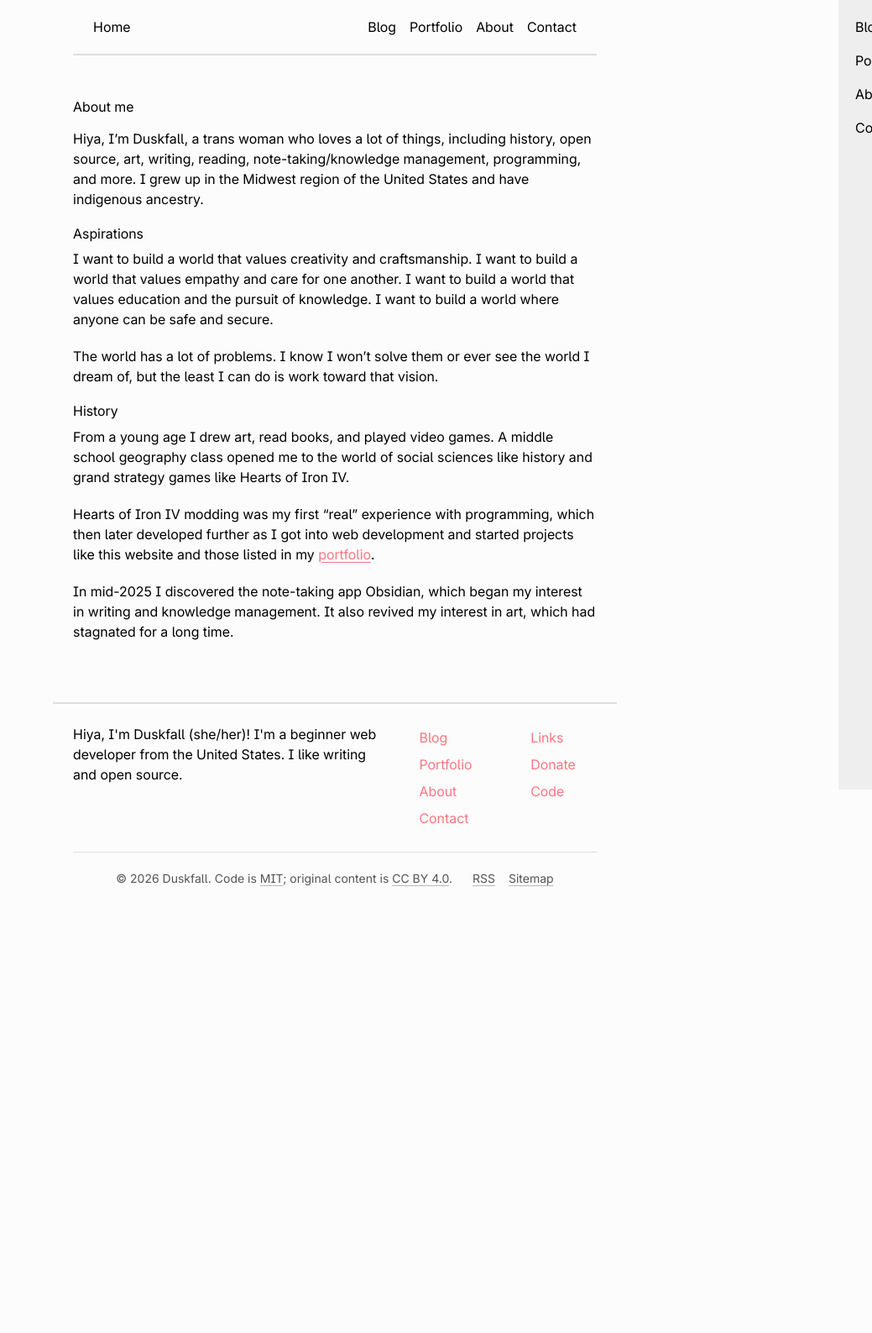
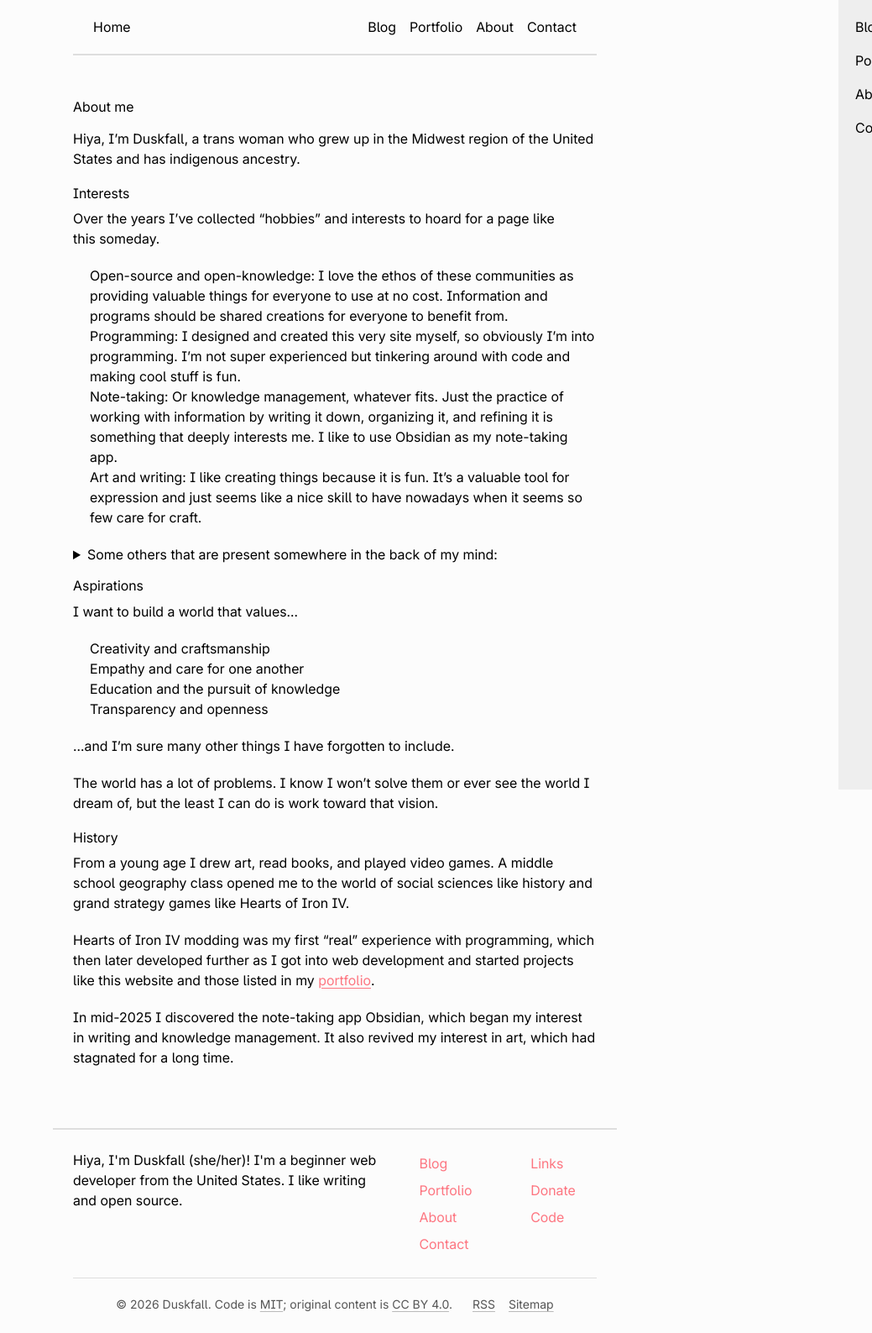
Before and after one commit to TrulyFlawed/trulyflawed.github.io, a Jekyll site: the page built from pages/about.md, in a window 1280 px wide. Shown: the whole page at 84% size, without its empty margins (241-1280 px from the left). Built offline with Jekyll 4.4.1, drawn with Linux system fonts in a browser that asks for light colours; nearby versions of some CDN libraries; library files that are not in the unit come from our copies; before the commit the page ends 1080 px from its top, so only the background shows below that.

Commit message:
about: greatly elaborate upon interests
They have been divided into a separate section, and also subdivided into
some main interests and other misc. ones (which is hidden by default) to
keep things organized.

```diff
--- a/pages/about.md
+++ b/pages/about.md
@@ -6,11 +6,37 @@ description: "Learn more about Duskfall, her history, her aspirations, and her s
 ---
 # About me
 
-Hiya, I'm Duskfall, a trans woman who loves a lot of things, including history, open source, art, writing, reading, note-taking/knowledge management, programming, and more. I grew up in the Midwest region of the United States and have indigenous ancestry.
+Hiya, I'm Duskfall, a trans woman who grew up in the Midwest region of the United States and has indigenous ancestry.
+
+## Interests
+
+Over the years I've collected "hobbies" and interests to hoard for a page like this someday.
+
+- **Open-source and open-knowledge**: I love the ethos of these communities as providing valuable things for everyone to use at no cost. Information and programs should be shared creations for everyone to benefit from.
+- **Programming**: I designed and created this very site myself, so obviously I'm into programming. I'm not super experienced but tinkering around with code and making cool stuff is fun.
+- **Note-taking**: Or knowledge management, whatever fits. Just the practice of working with information by writing it down, organizing it, and refining it is something that deeply interests me. I like to use Obsidian as my note-taking app.
+- **Art and writing**: I like creating things because it is fun. It's a valuable tool for expression and just seems like a nice skill to have nowadays when it seems so few care for craft.
+
+<details markdown="1">
+<summary>Some others that are present somewhere in the back of my mind:</summary>
+
+- **History**: While initially narrower in scope around World War II, I've taken some increasing interest in broader European history and American history, but I'm still not very knowledgeable for other areas like Middle Eastern history, Chinese history, African history, indigenous histories, etc.
+- **Cartography**: My interest in history meant I got to see a lot of historical maps. Naturally I grew interested in making them and was [enthralled by OpenStreetMap]({% post_url 2026-08-28-enthralled-by-openstreetmap %}) when I discovered it.
+- **Urbanism**: Ever since learning of the detriments of car-dependent infrastructure, I've been interested in urban planning that genuinely cares for public transit and pedestrians. I should know, there isn't even a continuous sidewalk between my house and my workplace because it just ends for no reason.
+- **Linguistics**: I'm not super deep into it but I like to dabble in it every once in a while. There's so much to language that I would have never otherwise considered. Maybe I'll look more into it and use that for contributions I make to Wiktionary.
+- **Vexillology**: My interest in history unsurprisingly brought me to the topic of flags many times. I learned that designing good flags goes much deeper than it appears, or at least that's the impression I get. I've only really made like a redesign of my state's flag and that's it.
+</details>
 
 ## Aspirations
 
-I want to build a world that values creativity and craftsmanship. I want to build a world that values empathy and care for one another. I want to build a world that values education and the pursuit of knowledge. I want to build a world where anyone can be safe and secure.
+I want to build a world that values...
+
+- Creativity and craftsmanship
+- Empathy and care for one another
+- Education and the pursuit of knowledge
+- Transparency and openness
+
+...and I'm sure many other things I have forgotten to include.
 
 The world has a lot of problems. I know I won't solve them or ever see the world I dream of, but the least I can do is work toward that vision.
 
```
